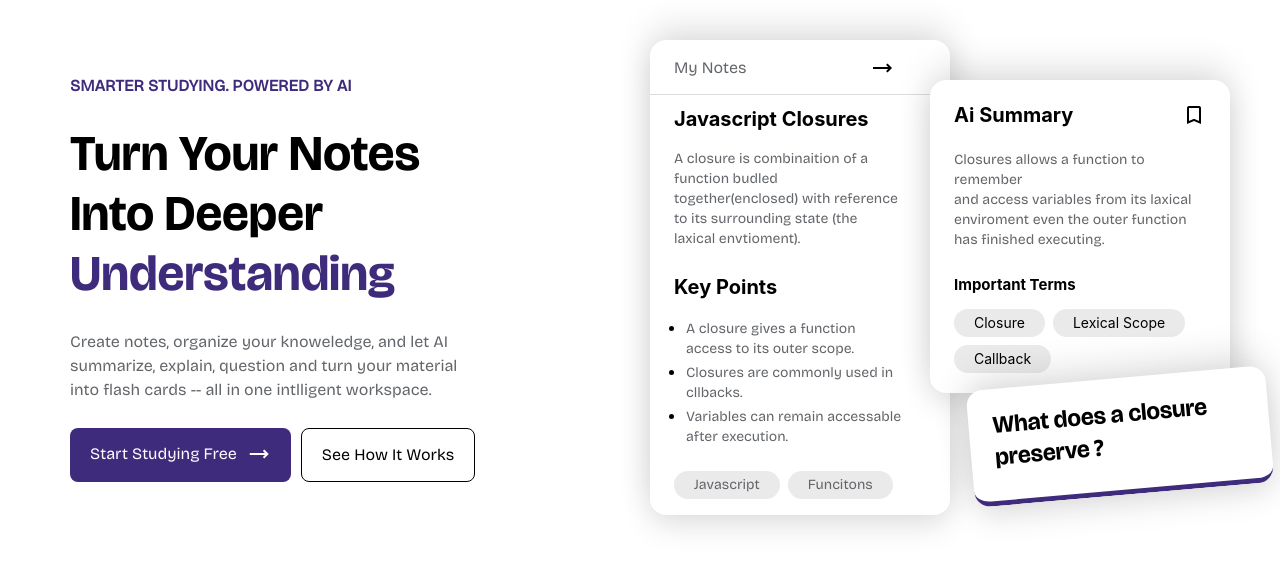
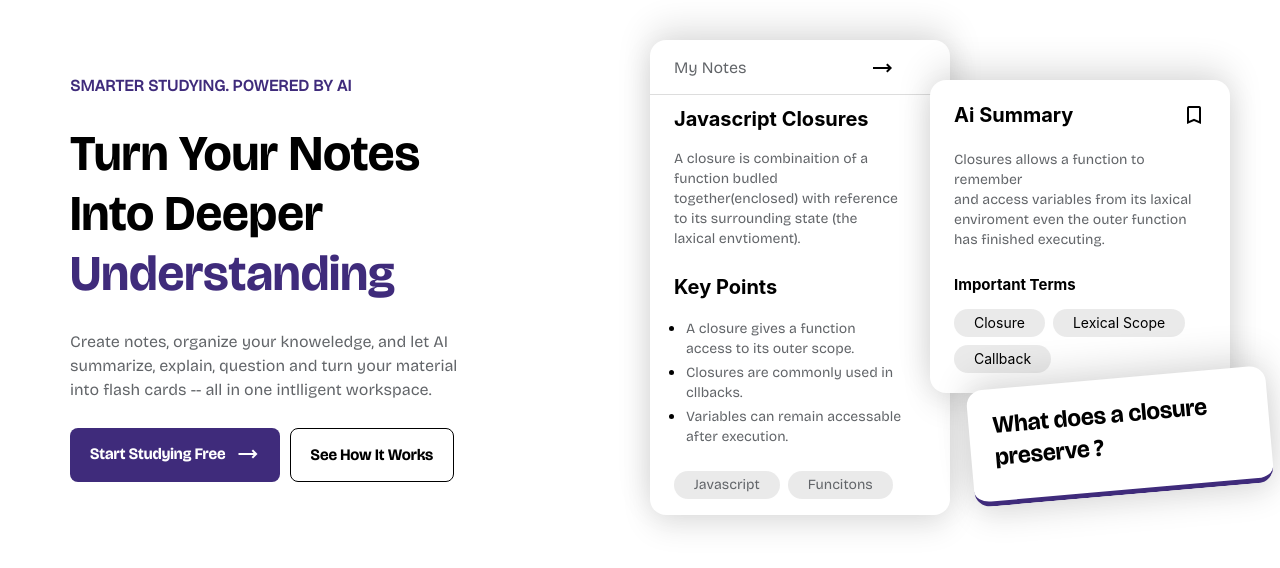
Before and after one commit to RawatPriyanshu/AI-Study-Assistant, a React (Vite) app in the folder frontend/: page / in a window 1280 px wide. Shown: the top 568 px of the page. Built offline with nearby package versions, Linux system fonts and the light colour scheme.

Commit message:
added fonts

```diff
--- a/frontend/src/index.css
+++ b/frontend/src/index.css
@@ -89,7 +89,7 @@ p {
 button {
   transition: all 0.3s cubic-bezier(0.4, 0, 0.2, 1);
   outline: none;
-  font-family: "bricol-regular";
+  font-family: var(--font-bricol-bold);
 }
 
 button:hover {
```
